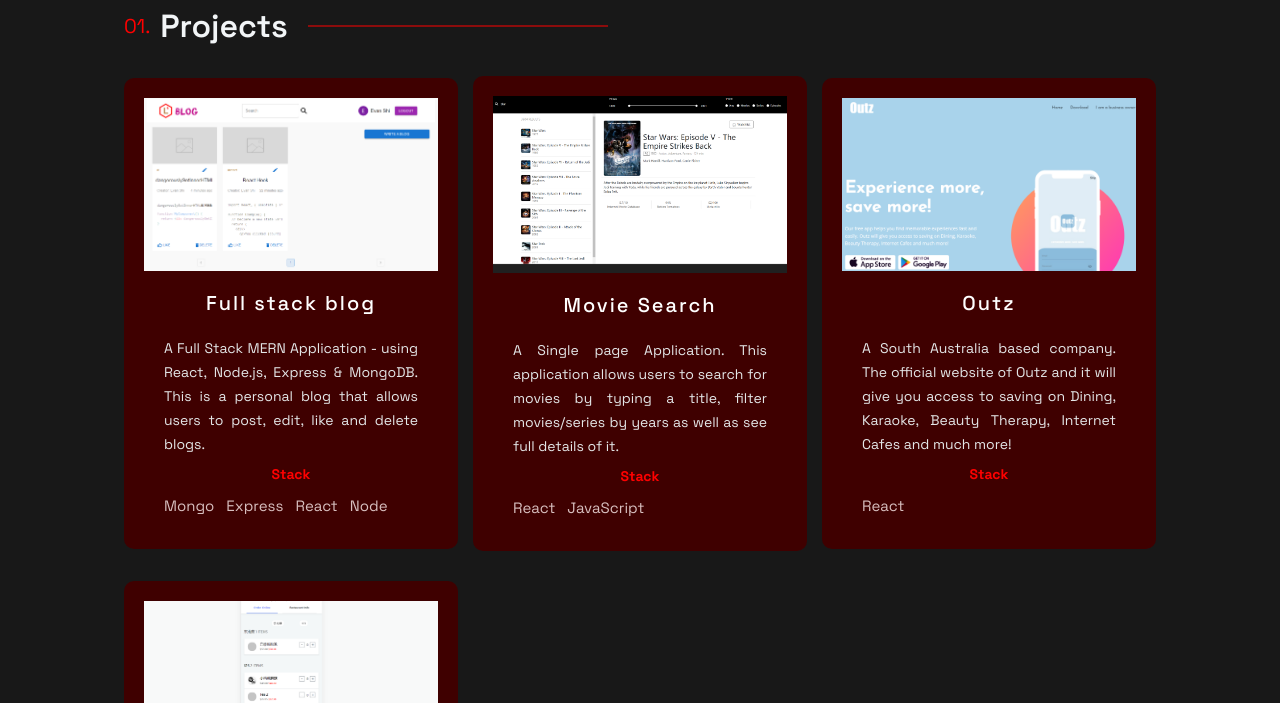
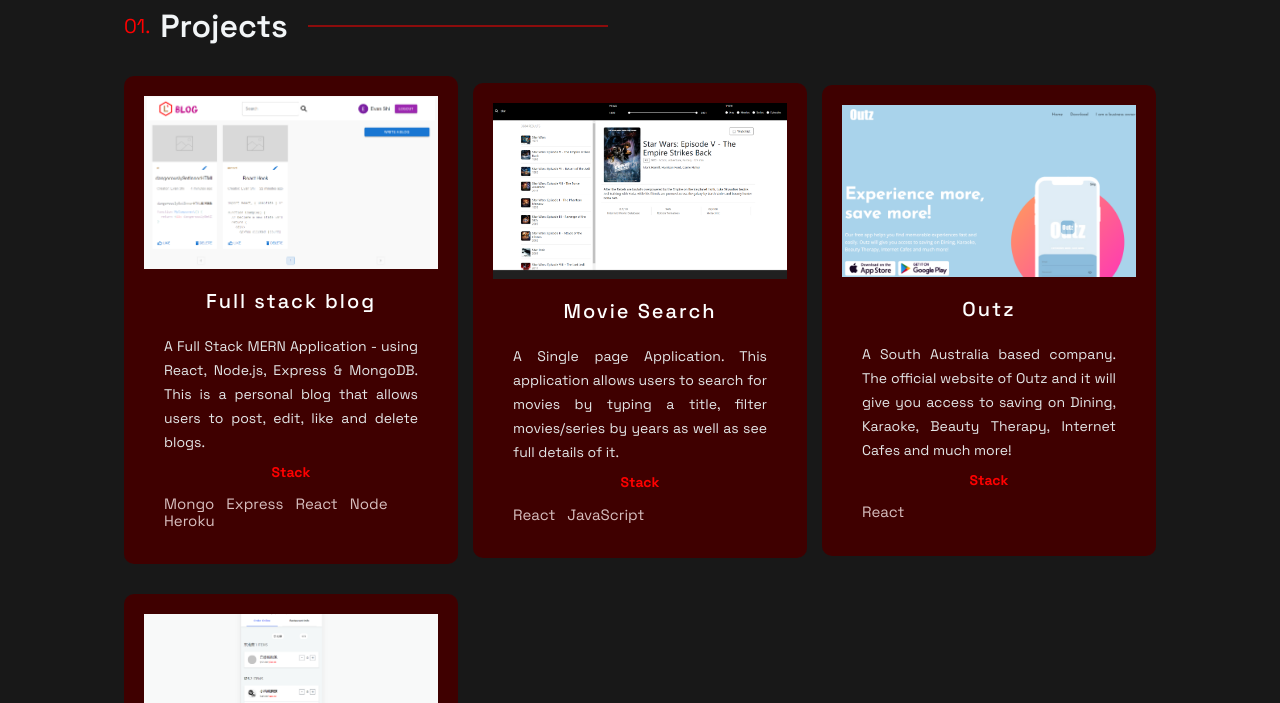
Before and after one commit to Evan9450/portfolio_website, a Next.js app: page / in a window 1280 px wide. Shown: the part 802-1505 px from the top of the page. Built offline with nearby package versions, Linux system fonts and the light colour scheme.

Commit message:
add tags

```diff
--- a/src/constants/constants.js
+++ b/src/constants/constants.js
@@ -4,7 +4,7 @@
 		description:
 			'A Full Stack MERN Application - using React, Node.js, Express & MongoDB. This is a personal blog that allows users to post, edit, like and delete blogs.',
 		image: '/images/1.png',
-		tags: ['Mongo', 'Express', 'React', 'Node'],
+		tags: ['Mongo', 'Express', 'React', 'Node', 'Heroku'],
 		source: 'https://evanblog.netlify.app/',
 		id: 0,
 	},
@@ -60,5 +60,4 @@
 		url: 'https://www.freecodecamp.org/certification/EvanSL/responsive-web-design',
 		img: 'https://media-exp1.licdn.com/dms/image/C4E0BAQGLKj3JHcof0w/company-logo_200_200/0/1589990867649?e=2147483647&v=beta&t=9qOE54XN9IU5KNvxPdXeu19S54q5XJCUFx1KFrM6NYE',
 	},
-	//Responsive Web Design
 ];
```
